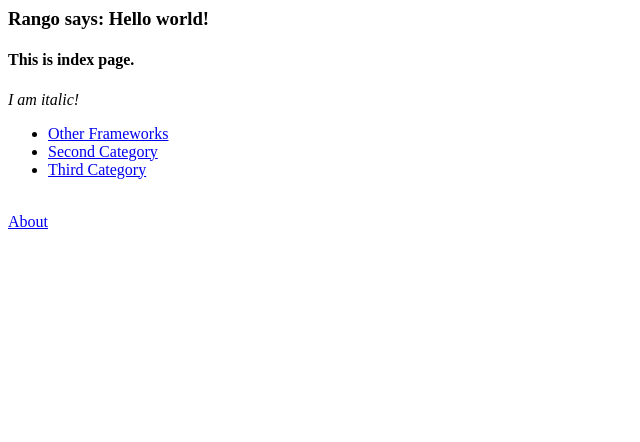
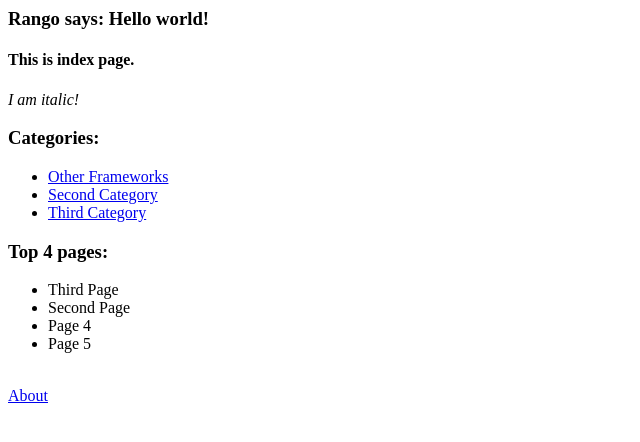
Before and after one commit to neha260492/tango, a Django app: page /rango/ in a window 1280 px wide. Shown: the top 442 px of the page, without its empty margins (0-640 px from the left). Run offline with Django 3.2, Linux system fonts and the light colour scheme; data comes from the database, SQL or seed files in the repository; both versions use the stored data as it was after the commit.

Commit message:
Add pages to index

```diff
--- a/rango/templates/rango/index.html
+++ b/rango/templates/rango/index.html
@@ -2,6 +2,7 @@
 <h4>This is index page.</h4>
 <i>{{ italicmessage }}</i>
 {% if categories %}
+	<h3>Categories:</h3>
 	<ul>
 		{% for category in categories %}
 		<li><a href='/rango/category/{{ category.slug }}'>{{ category.name }}</a></li>
@@ -10,4 +11,12 @@
 {% else %}
 	<b>There are no categories present.</b>
 {% endif %}
+{% if pages %}
+	<h3>Top {{ pages|length }} pages:</h3>
+	<ul>
+		{% for page in pages %}
+		<li>{{ page.title }}</li>
+		{% endfor %}
+	</ul>
+{% endif %}
 <br/> <a href='/rango/about'>About</a>
--- a/rango/views.py
+++ b/rango/views.py
@@ -5,8 +5,10 @@ from .models import Category, Page
 
 def index(request):
 	categories = Category.objects.order_by('name')
+	pages = Page.objects.order_by('-views')
 	context = { 'italicmessage': 'I am italic!',
-				'categories': categories }
+				'categories': categories,
+			    'pages': pages }
 	return render(request, 'rango/index.html', context)
 
 def about(request):
```
Also changed, not shown: db.sqlite3, 1 other file.
